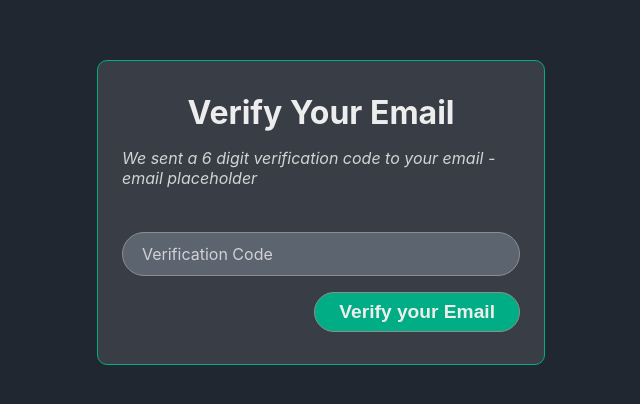
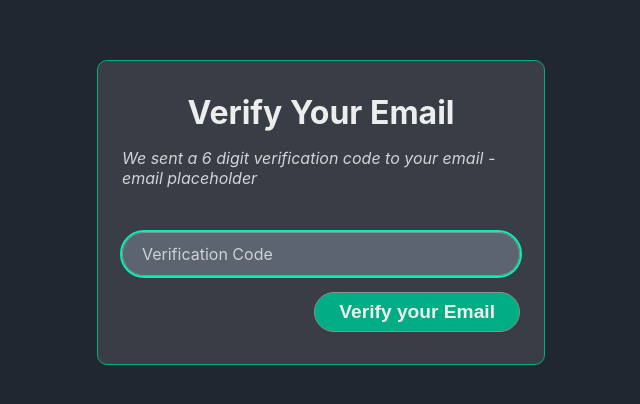
Before and after one commit to omgupta1608/chatex-server, a React (Create React App) app in the folder client/: page /register/verify in a window 1280 px wide. Shown: the part 188-592 px from the top of the page, without its empty margins (319-959 px from the left). Built offline with nearby package versions, Linux system fonts and the light colour scheme.

Commit message:
fix: autofocus -> autoFocus in jsx

```diff
--- a/client/src/Pages/LoginPage.jsx
+++ b/client/src/Pages/LoginPage.jsx
@@ -25,7 +25,7 @@ const LoginPage = () => {
 					label='E-Mail'
 					type='email'
 					required={true}
-					autofocus={true}
+					autoFocus={true}
 				/>
 				<UserAuthFormInput
 					name='password'
--- a/client/src/Pages/RegisterPage.jsx
+++ b/client/src/Pages/RegisterPage.jsx
@@ -22,7 +22,7 @@ const RegisterPage = () => {
 					minLength={3}
 					maxLength={15}
 					required={true}
-					autofocus={true}
+					autoFocus={true}
 				/>
 				<UserAuthFormInput
 					name='email'
--- a/client/src/Pages/UserVerificationPage.jsx
+++ b/client/src/Pages/UserVerificationPage.jsx
@@ -27,7 +27,7 @@ const UserVerificationPage = () => {
 					minLength={6}
 					maxLength={6}
 					required={true}
-					autofocus={true}
+					autoFocus={true}
 				/>
 			</UserAuthForm>
 		</UserAuthFormPage>
```
